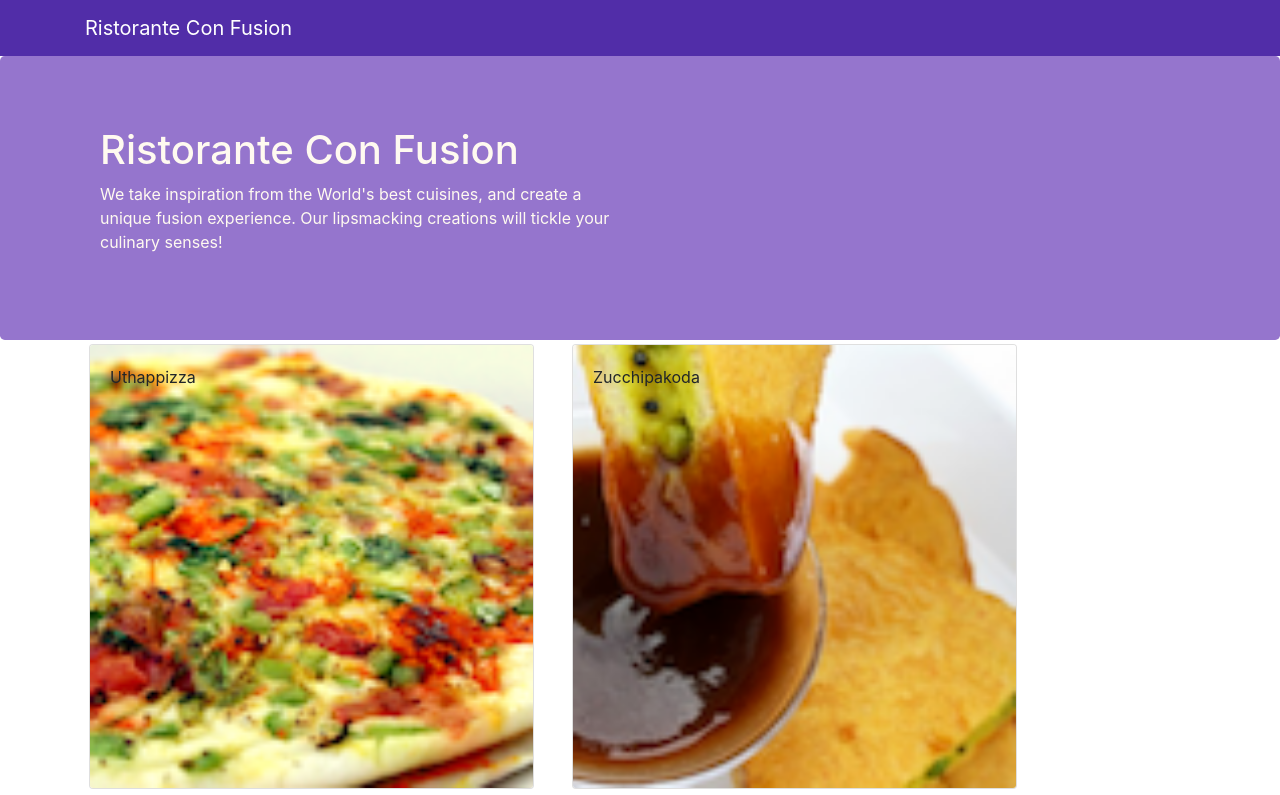
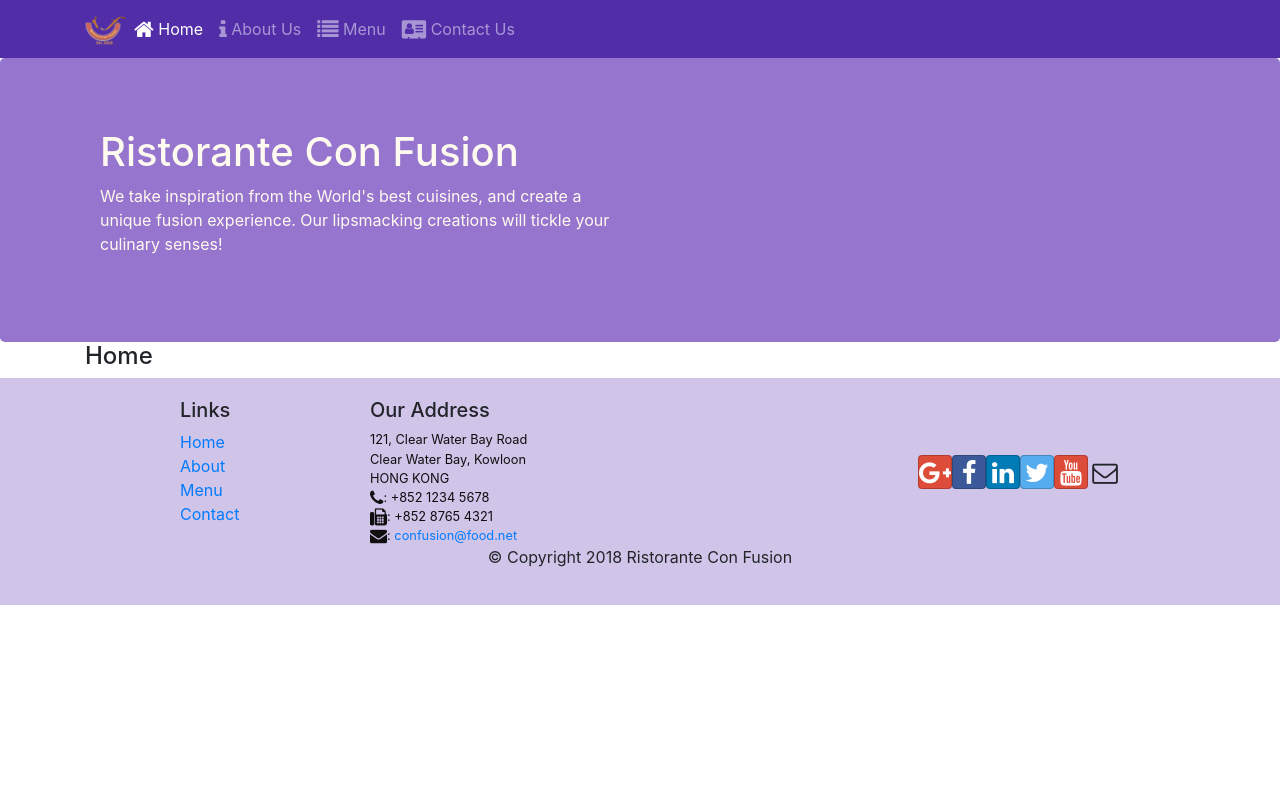
Before and after one commit to vickysumit/react, a React (Create React App) app: page /home in a window 1280 px wide. Shown: the top 795 px of the page. Built offline with nearby package versions, Linux system fonts and the light colour scheme.

Commit message:
React Router

```diff
--- a/package.json
+++ b/package.json
@@ -12,6 +12,7 @@
     "react": "^16.13.1",
     "react-dom": "^16.13.1",
     "react-popper": "^2.2.3",
+    "react-router-dom": "4.2.2",
     "react-scripts": "3.4.1",
     "reactstrap": "^8.4.1"
   },
--- a/src/App.js
+++ b/src/App.js
@@ -2,16 +2,18 @@
 import React, { Component } from 'react';
 
 import './App.css';
-
+import { BrowserRouter } from 'react-router-dom';
 import Main from './components/MainComponent';
 class App extends Component {
 
   render() {
 
     return (
-      <div>
-        <Main />
-      </div>
+      <BrowserRouter>
+          <div className="App">
+            <Main />
+          </div>
+        </BrowserRouter>
     );
   }
 
--- a/src/components/FooterComponent.js
+++ b/src/components/FooterComponent.js
@@ -1,5 +1,5 @@
 import React from 'react';
-
+import { Link } from 'react-router-dom';
 function Footer(props) {
     return(
     <div className="footer">
@@ -8,10 +8,10 @@
                 <div className="col-4 offset-1 col-sm-2">
                     <h5>Links</h5>
                     <ul className="list-unstyled">
-                        <li><a href="#">Home</a></li>
-                        <li><a href="#">About</a></li>
-                        <li><a href="#">Menu</a></li>
-                        <li><a href="contactus.html">Contact</a></li>
+                        <li><Link to="/home">Home</Link></li>
+                        <li><Link to="/aboutus">About</Link></li>
+                        <li><Link to="/menu">Menu</Link></li>
+                        <li><Link to="/contactus">Contact</Link></li>
                     </ul>
                 </div>
                 <div className="col-7 col-sm-5">
--- a/src/components/HeaderComponent.js
+++ b/src/components/HeaderComponent.js
@@ -1,13 +1,56 @@
 import React, {Component} from 'react';
-import { Navbar, NavbarBrand, Jumbotron } from 'reactstrap';
+import { Navbar, NavbarBrand, Nav, NavbarToggler, Collapse, NavItem, Jumbotron } from 'reactstrap';
+import { NavLink } from 'react-router-dom';
 class Header extends Component {
 
+  constructor(props) {
+    super(props);
+    this.state={
+      isNavOpen: false
+    };
+    this.toggleNav = this.toggleNav.bind(this);
+  }
+
+  toggleNav() {
+      this.setState({
+        isNavOpen: !this.state.isNavOpen
+      });
+  }
+
     render() {
+
       return(
         <React.Fragment>
-        <Navbar dark>
+        <Navbar dark expand="md" >
          <div className="container">
-           <NavbarBrand href="/">Ristorante Con Fusion</NavbarBrand>
+         <NavbarToggler onClick={this.toggleNav} />
+           <NavbarBrand className="mr-auto" href="/">
+                <img src ="assets/images/logo.png" height="30" width="41" alt="Reistorante con" />
+            </NavbarBrand>
+            <Collapse isOpen={this.state.isNavOpen} navbar>
+                <Nav navbar>
+                <NavItem>
+                    <NavLink className="nav-link" to="/home">
+                    <span className="fa fa-home fa-lg"></span> Home
+                    </NavLink>
+                </NavItem>
+                <NavItem>
+                    <NavLink className="nav-link" to="/aboutus">
+                    <span className="fa fa-info fa-lg"></span> About Us
+                    </NavLink>
+                </NavItem>
+                <NavItem>
+                    <NavLink className="nav-link" to="/menu">
+                    <span className="fa fa-list fa-lg"></span> Menu
+                    </NavLink>
+                </NavItem>
+                <NavItem>
+                    <NavLink className="nav-link" to="/contactus">
+                    <span className="fa fa-address-card fa-lg"></span> Contact Us
+                    </NavLink>
+                </NavItem>
+                </Nav>
+                </Collapse>
          </div>
         </Navbar>
         <Jumbotron>
--- /dev/null
+++ b/src/components/HomeComponent.js
@@ -0,0 +1,11 @@
+import React from 'react';
+
+function Home(props) {
+    return(
+      <div className="container">
+        <h4>Home</h4>
+      </div>
+    );
+}
+
+export default Home;
--- a/src/components/MainComponent.js
+++ b/src/components/MainComponent.js
@@ -1,10 +1,12 @@
 //import React from 'react';
 import React, { Component } from 'react';
+import Home from './HomeComponent';
 import Menu from './MenuComponents';
 import {DISHES} from '../shared/dishes';
 import DistD from './DishDetailComponent';
 import Header from './HeaderComponent';
 import Footer from './FooterComponent';
+import { Switch, Route, Redirect } from 'react-router-dom';
 class Main extends Component {
 
   constructor(props) {
@@ -12,23 +14,30 @@
 
     this.state = {
       dishes:DISHES,
-      selectedDish: null
+
     };
   }
 
-  onDishSelect(dishID) {
-    this.setState({ selectedDish:dishID});
-  }
+
 
 
   render() {
 
+
+    const HomePage = () => {
+      return(
+          <Home
+          />
+      );
+    }
     return (
       <div>
         <Header  />
-        <Menu dishes={this.state.dishes}
-              onClick={(dishID) => this.onDishSelect(dishID)}/>
-        <DistD select={this.state.dishes.filter((dish) => dish.id === this.state.selectedDish)[0]} />
+        <Switch>
+                <Route path='/home' component={HomePage} />
+                <Route exact path='/menu' component={() => <Menu dishes={this.state.dishes} />} />
+                <Redirect to="/home" />
+            </Switch>
         <Footer />
       </div>
     );
```
Also changed, not shown: 1 other file (tests, documents, lock files or other folders).
